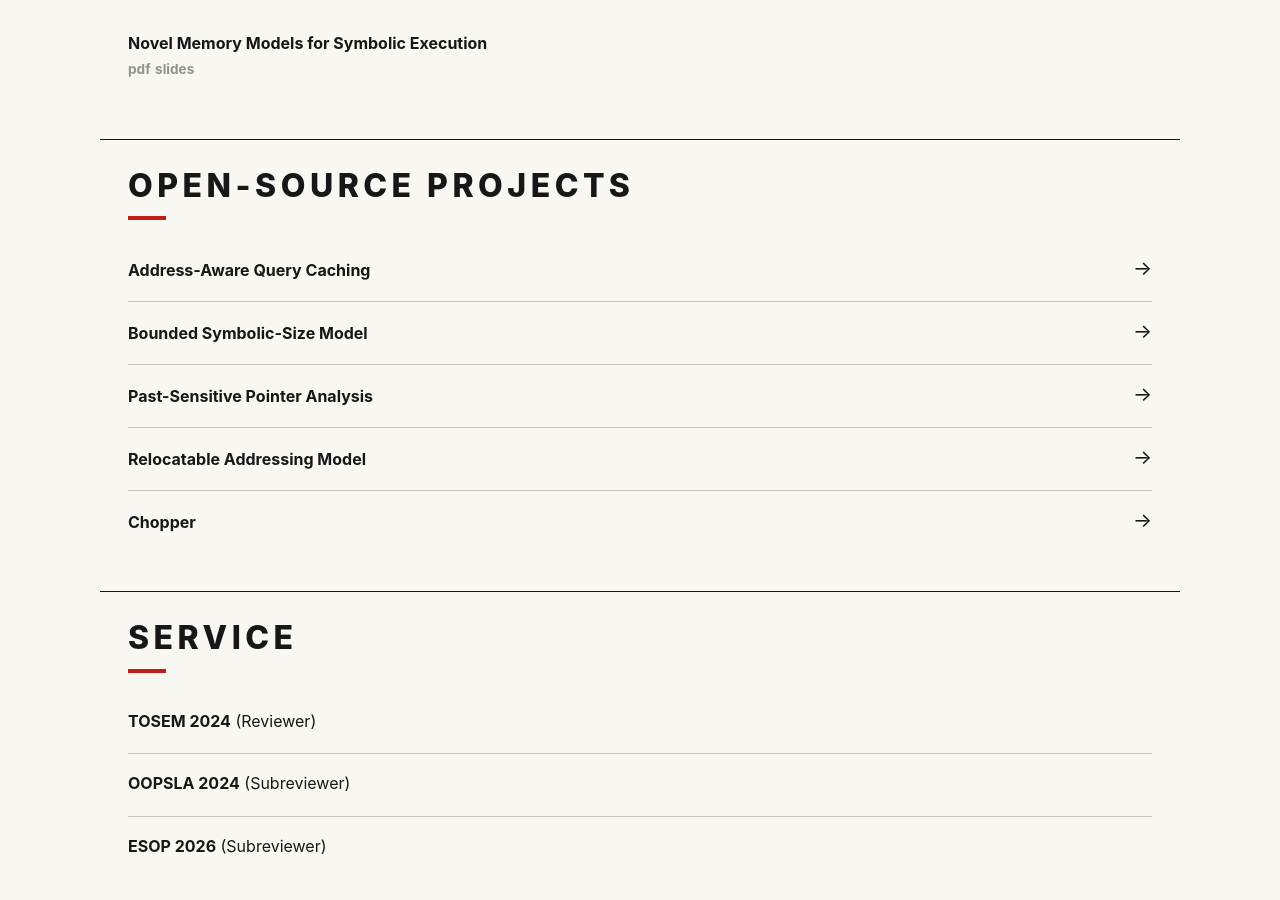
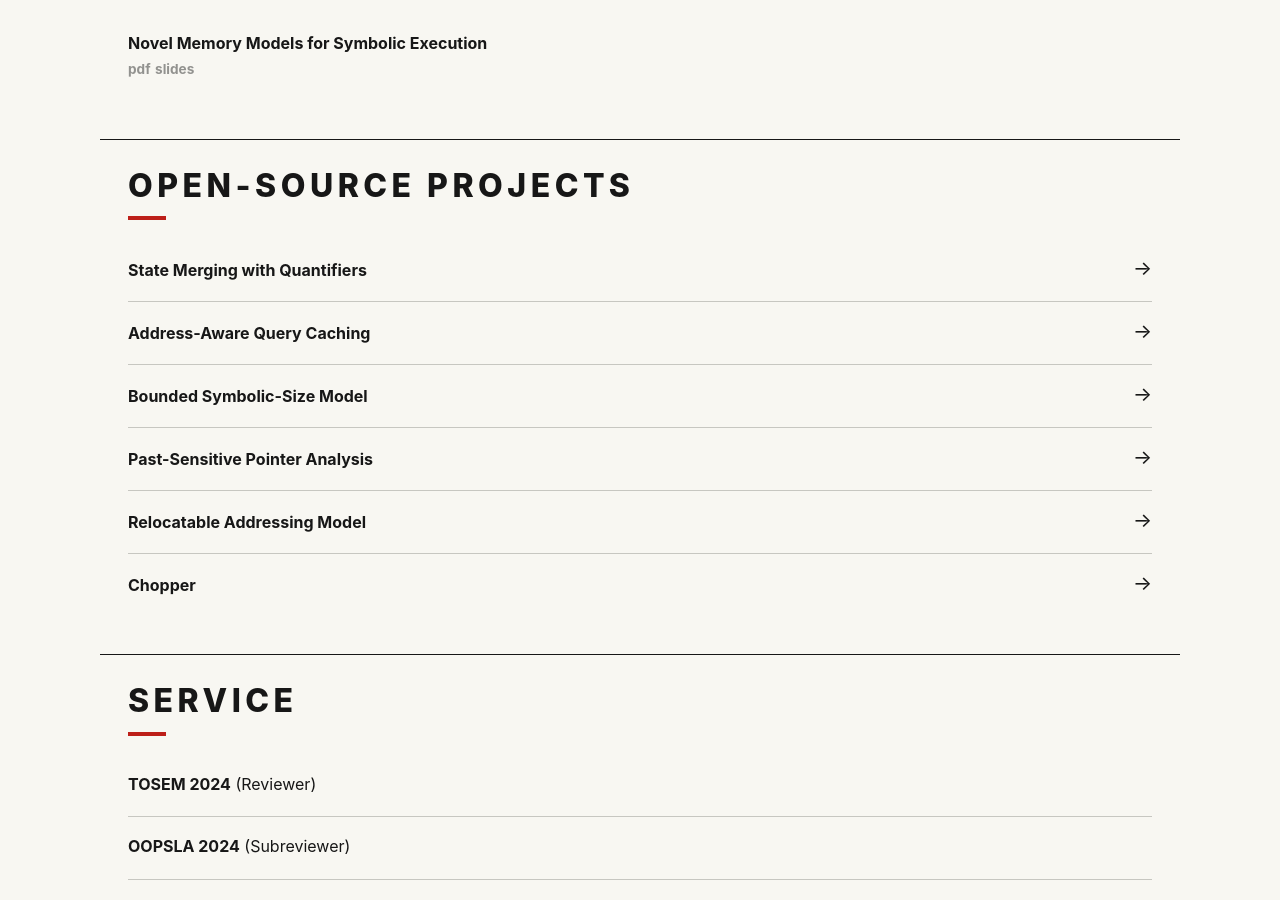
Before and after one commit to davidtr1037/davidtr1037.github.io, a Jekyll site: the page built from about.md, in a window 1280 px wide and 900 px high, scrolled down 1698 px. Built offline with Jekyll 4.4.1, drawn with Linux system fonts in a browser that asks for light colours.

Commit message:
updating

```diff
--- a/projects.md
+++ b/projects.md
@@ -3,6 +3,7 @@ layout: page
 title: Projects
 permalink: /projects/
 ---
+- [State Merging with Quantifiers](/smq)
 - [Address-Aware Query Caching](/aaqc)
 - [Bounded Symbolic-Size Model](/bssm)
 - [Past-Sensitive Pointer Analysis](/pspa)
```
